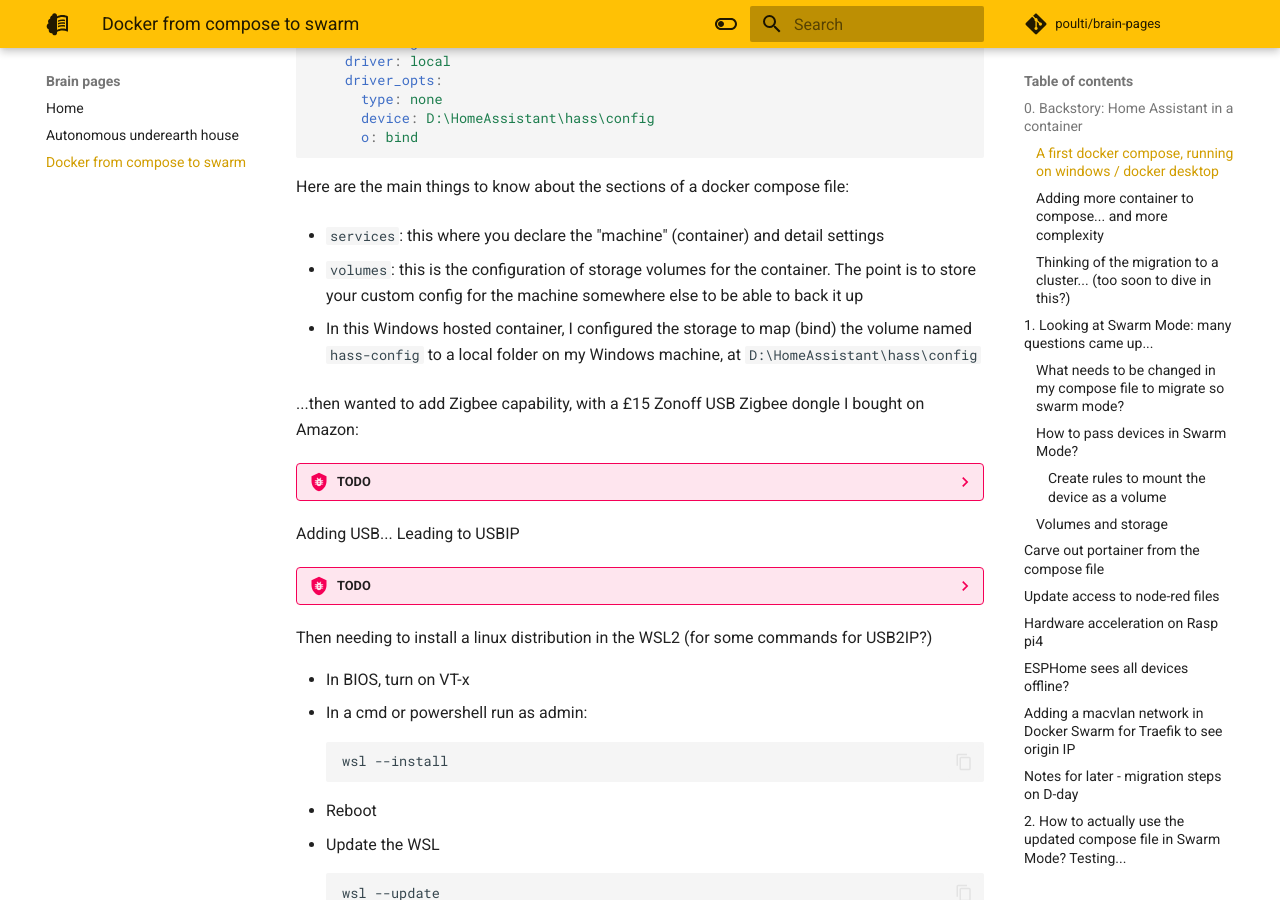
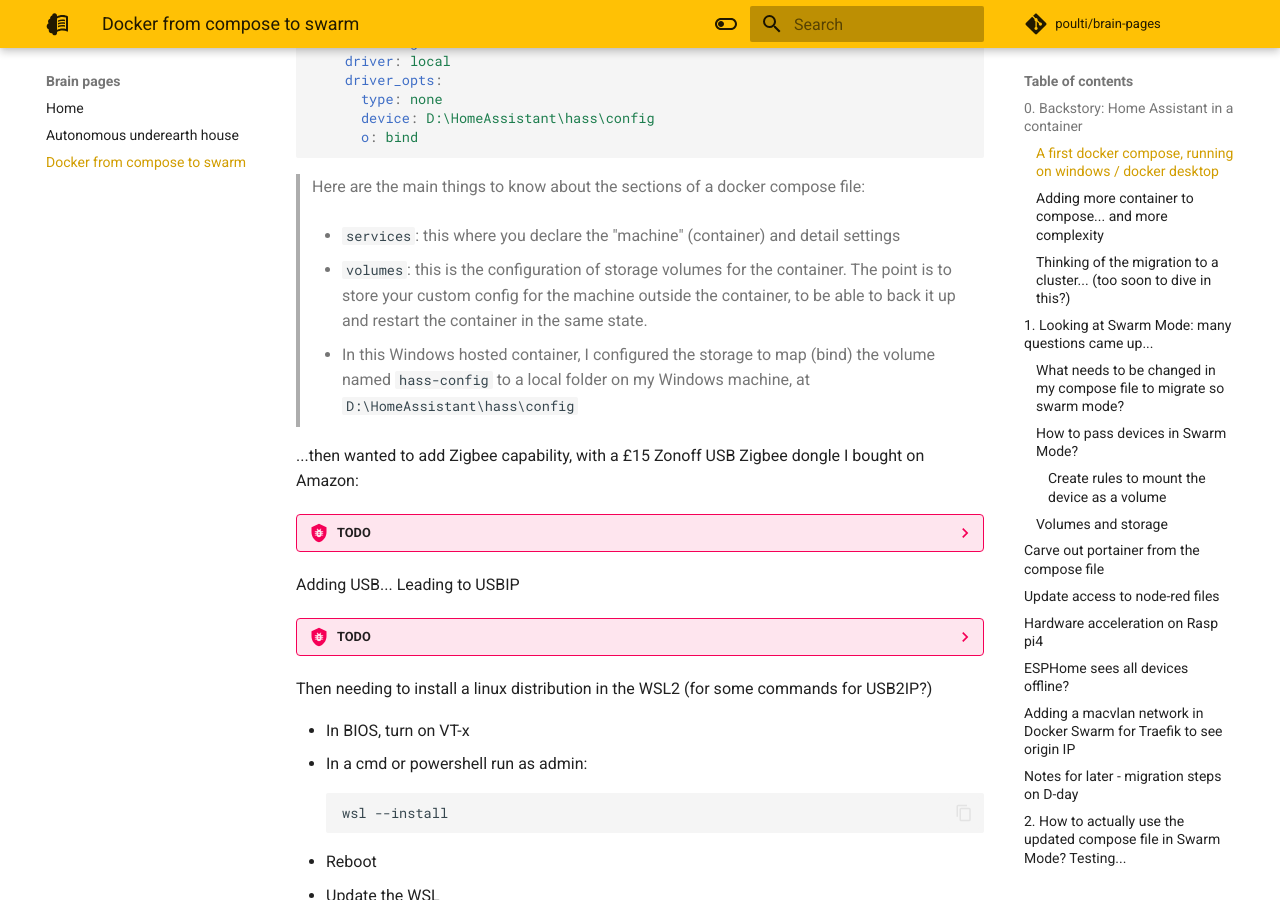
Before and after one commit to poulti/brain-pages, an MkDocs documentation site: the page built from docs/docker-from-compose-to-swarm.md, in a window 1280 px wide and 900 px high, scrolled down 1544 px. Built offline with MkDocs 1.6.1 and Material for MkDocs 9.7.7, drawn with Linux system fonts in a browser that asks for light colours; comment, search, counter and statistics services are not loaded.

````diff
--- a/docs/docker-from-compose-to-swarm.md
+++ b/docs/docker-from-compose-to-swarm.md
@@ -59,13 +59,13 @@ volumes:
       o: bind
 ```
 
-Here are the main things to know about the sections of a docker compose file:
-
-- ``services``: this where you declare the "machine" (container) and detail settings
-
-- ``volumes``: this is the configuration of storage volumes for the container. The point is to store your custom config for the machine somewhere else to be able to back it up
-
-  - In this Windows hosted container, I configured the storage to map (bind) the volume named `hass-config` to a local folder on my Windows machine, at ``D:\HomeAssistant\hass\config``
+> Here are the main things to know about the sections of a docker compose file:
+>
+>- ``services``: this where you declare the "machine" (container) and detail settings
+>
+>- ``volumes``: this is the configuration of storage volumes for the container. The point is to store your custom config for the machine outside the container, to be able to back it up and restart the container in the same state.
+>
+>    - In this Windows hosted container, I configured the storage to map (bind) the volume named `hass-config` to a local folder on my Windows machine, at ``D:\HomeAssistant\hass\config``
 
 ...then wanted to add Zigbee capability, with a £15 Zonoff USB Zigbee dongle I bought on Amazon:
 
````
